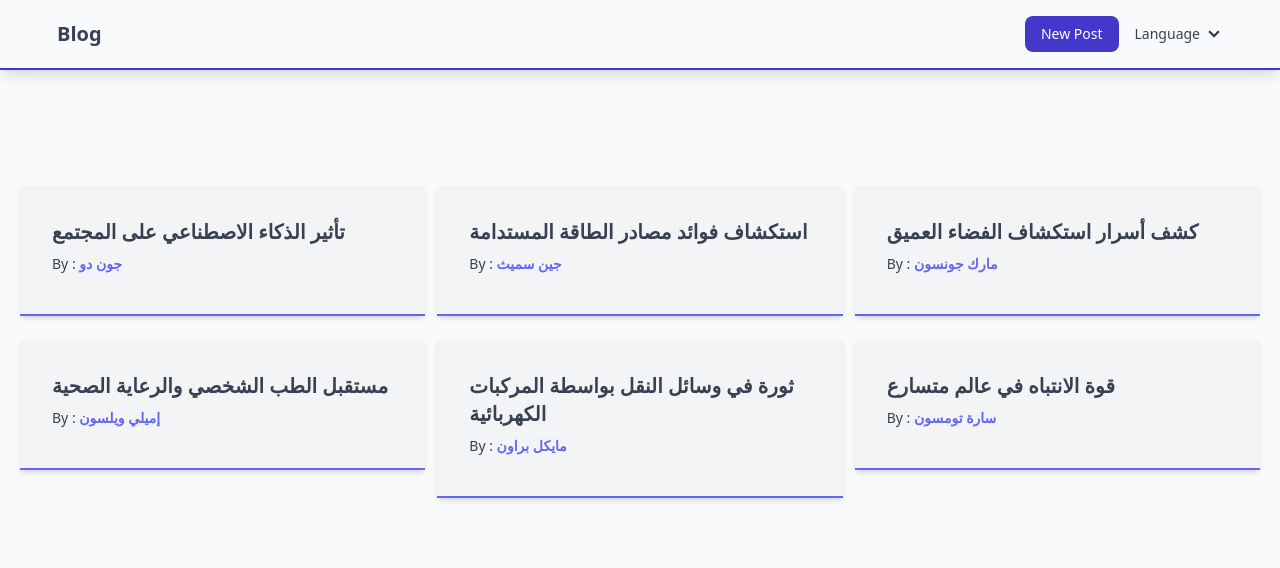
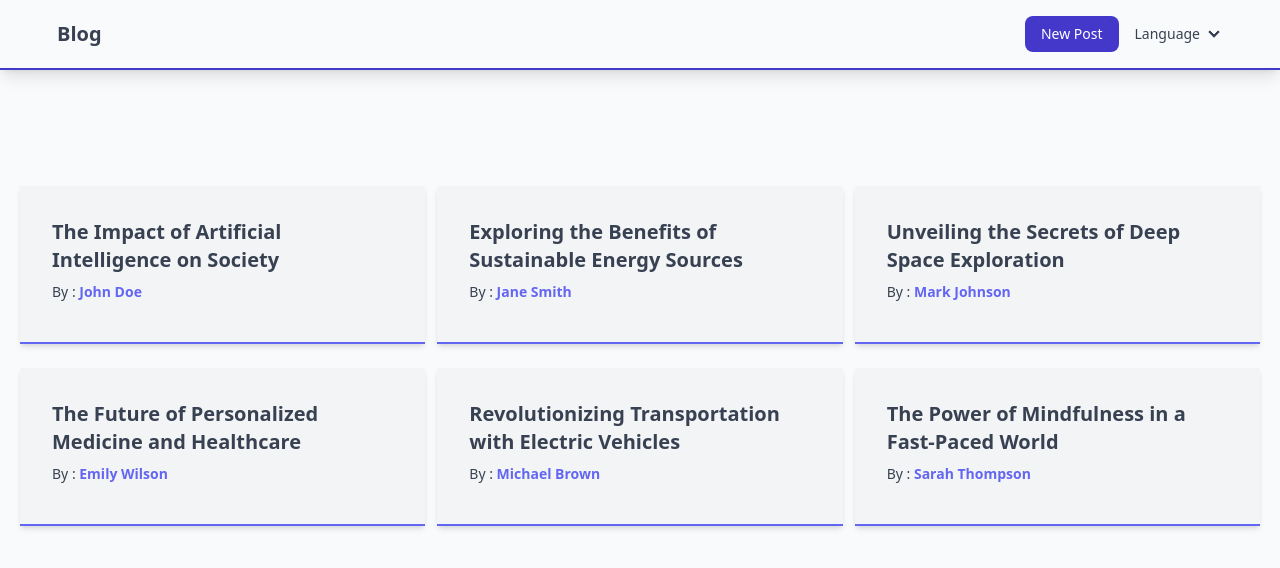
Before and after one commit to ashggan/andryia-blog, a Nuxt app: page / in a window 1280 px wide. Shown: the top 568 px of the page. Built offline with nearby package versions, Linux system fonts and the light colour scheme.

Commit message:
bug fix : translation

```diff
--- /dev/null
+++ b/assets/posts.json
@@ -0,0 +1,80 @@
+{
+    "data": {
+        "en": [
+            {
+                "id": 1,
+                "title": "The Impact of Artificial Intelligence on Society",
+                "author": "John Doe",
+                "body": "Artificial Intelligence (AI) has become increasingly prevalent in society, transforming various industries. From automated customer service to self-driving cars, AI has the potential to revolutionize our daily lives. However, ethical concerns and job displacement are also important considerations. Understanding the impact of AI on society is crucial as we navigate this rapidly evolving technological landscape."
+            },
+            {
+                "id": 2,
+                "title": "Exploring the Benefits of Sustainable Energy Sources",
+                "author": "Jane Smith",
+                "body": "Sustainable energy sources such as solar, wind, and hydropower offer numerous benefits. They reduce greenhouse gas emissions, mitigate climate change, and promote energy independence. Additionally, renewable energy creates job opportunities and fosters economic growth. By embracing sustainable energy, we can create a cleaner and more sustainable future for generations to come."
+            },
+            {
+                "id": 3,
+                "title": "Unveiling the Secrets of Deep Space Exploration",
+                "author": "Mark Johnson",
+                "body": "Deep space exploration has captivated human curiosity for centuries. Through advanced telescopes, satellites, and space probes, scientists have uncovered breathtaking discoveries about our universe. From distant galaxies to exoplanets with potential for life, exploring the cosmos expands our knowledge and inspires new technological advancements. Deep space exploration holds the key to unraveling the mysteries of our existence."
+            },
+            {
+                "id": 4,
+                "title": "The Future of Personalized Medicine and Healthcare",
+                "author": "Emily Wilson",
+                "body": "Personalized medicine is revolutionizing healthcare by tailoring treatments to individual patients. With advancements in genetics, genomics, and data analysis, doctors can provide targeted therapies and preventive care. This approach improves patient outcomes, reduces adverse reactions, and enhances overall healthcare efficiency. The future holds immense potential for personalized medicine to transform the way we prevent, diagnose, and treat diseases."
+            },
+            {
+                "id": 5,
+                "title": "Revolutionizing Transportation with Electric Vehicles",
+                "author": "Michael Brown",
+                "body": "Electric vehicles (EVs) are transforming the transportation sector by reducing greenhouse gas emissions and dependence on fossil fuels. With advancements in battery technology and charging infrastructure, EVs are becoming more accessible and practical. By transitioning to electric transportation, we can combat climate change, improve air quality, and create a more sustainable future for transportation."
+            },
+            {
+                "id": 6,
+                "title": "The Power of Mindfulness in a Fast-Paced World",
+                "author": "Sarah Thompson",
+                "body": "In today's fast-paced world, mindfulness offers a powerful antidote to stress and anxiety. By cultivating moment-to-moment awareness, mindfulness helps us find inner peace and clarity. It enhances well-being, improves concentration, and fosters emotional resilience. Incorporating mindfulness practices into our daily lives can lead to a more balanced and fulfilling existence."
+            }
+        ],
+        "ar": [
+            {
+                "id": 1,
+                "title": "تأثير الذكاء الاصطناعي على المجتمع",
+                "author": "جون دو",
+                "body": "أصبح الذكاء الاصطناعي (AI) متواجدًا بشكل متزايد في المجتمع، محولًا العديد من الصناعات. من خدمة العملاء التي تعمل بشكل آلي إلى السيارات ذاتية القيادة، لديه القدرة على ثورة حياتنا اليومية. ومع ذلك، فإن القلق الأخلاقي وتهجير الوظائف هما أيضًا اعتبارات مهمة. فهم تأثير الذكاء الاصطناعي على المجتمع أمر حاسم لنا ونحن نتحرك في هذا النظام التكنولوجي المتطور بسرعة."
+            },
+            {
+                "id": 2,
+                "title": "استكشاف فوائد مصادر الطاقة المستدامة",
+                "author": "جين سميث",
+                "body": "تقدم مصادر الطاقة المستدامة مثل الطاقة الشمسية والطاقة الرياحية والطاقة الكهرومائية العديد من الفوائد. إنها تقلل من انبعاثات غازات الاحتباس الحراري، وتخفف من تغير المناخ، وتعزز استقلالية الطاقة. بالإضافة إلى ذلك، تخلق الطاقة المتجددة فرص عمل وتعزز النمو الاقتصادي. من خلال اعتماد الطاقة المستدامة، يمكننا خلق مستقبل أنظف وأكثر استدامة للأجيال القادمة."
+            },
+            {
+                "id": 3,
+                "title": "كشف أسرار استكشاف الفضاء العميق",
+                "author": "مارك جونسون",
+                "body": "لقد أثار استكشاف الفضاء العميق فضول الإنسان لقرون. من خلال التلسكوبات المتقدمة والأقمار الصناعية ومركبات الفضاء، اكتشف العلماء اكتشافات مدهشة عن كوننا. من المجرات البعيدة إلى الكواكب المراقبة مع وجود إمكانية للحياة، استكشاف الكون يوسّع معرفتنا ويلهم تطورات تكنولوجية جديدة. يحمل استكشاف الفضاء العميق مفتاح كشف أسرار وجودنا."
+            },
+            {
+                "id": 4,
+                "title": "مستقبل الطب الشخصي والرعاية الصحية",
+                "author": "إميلي ويلسون",
+                "body": ""
+            },
+            {
+                "id": 5,
+                "title": "ثورة في وسائل النقل بواسطة المركبات الكهربائية",
+                "author": "مايكل براون",
+                "body": "تحولت المركبات الكهربائية (EVs) في قطاع النقل عن طريق تقليل انبعاثات غازات الاحتباس الحراري والاعتماد على الوقود الأحفوري. مع التقدمات في تكنولوجيا البطاريات والبنية التحتية للشحن، أصبحت المركبات الكهربائية أكثر إمكانية وعملية. من خلال الانتقال إلى النقل الكهربائي، يمكننا مكافحة التغير المناخي، وتحسين جودة الهواء، وخلق مستقبل أكثر استدامة لقطاع النقل."
+            },
+            {
+                "id": 6,
+                "title": "قوة الانتباه في عالم متسارع",
+                "author": "سارة تومسون",
+                "body": "في عالمنا السريع الخطى اليوم، تقدم الانتباه مضادًا قويًا للضغوط والقلق. من خلال زراعة الوعي لحظة بلحظة، يساعد الانتباه في العثور على السلام الداخلي والوضوح. إنه يعزز الرفاهية، ويحسن التركيز، ويعزز المرونة العاطفية. يمكن للانتباه أن يكون جزءًا من حياتنا اليومية ويؤدي إلى وجود أكثر توازنًا وإشباعًا."
+            }
+        ]
+    }
+}
--- a/components/Navbar.vue
+++ b/components/Navbar.vue
@@ -12,7 +12,7 @@
                 <ul class="menu menu-horizontal  ">
                     <li>
                         <div class="bg-indigo-700 hover:bg-gray-700  text-white">
-                            <NuxtLink to="/posts/new">{{ $t('add_post_btn') }} </NuxtLink>
+                            <NuxtLink :to="localePath('/posts/new')">{{ $t('add_post_btn') }} </NuxtLink>
                         </div>
                     </li>
                     <LangSwitch />
--- a/pages/index.vue
+++ b/pages/index.vue
@@ -1,15 +1,21 @@
 <template>
-    <div class="container p-5">
+    <div :class="['container', 'p-5', locale === 'ar' ? 'text-right' : '']">
         <!-- posts : {{ posts.length }} -->
         <div class="grid md:grid-cols-3 gap-3">
-            <Card v-for="post in store.state.posts" :key="post.id" :post="post" />
+            <Card v-for="post  in posts" :key="post.id" :post="post" />
         </div>
     </div>
 </template>
 
 <script setup lang="ts">
 import { useStore } from 'vuex';
+import type { Post } from '~/types/post';
 
 const store = useStore();
+const posts = ref<Post[]>([])
+const { locale } = useI18n()
+
+posts.value = store.getters.getAll(locale.value)
+
 
 </script>
--- a/pages/posts/[id].vue
+++ b/pages/posts/[id].vue
@@ -1,40 +1,28 @@
 <template>
-    <div class="container my-10 ">
+    <div :class="['container', 'p-5', locale === 'ar' ? 'text-right' : '']">
         <div class="flex justify-center ">
             <div class="md:w-9/12 flex flex-col gap-y-5" v-if="post">
                 <h2 class="text-3xl">{{ post.title }}</h2>
                 <p class="text-md font-bold">{{ post.author }}</p>
                 <p class="text-sm">{{ post.body }}</p>
             </div>
-            <div class="md:w-9/12 flex flex-col gap-y-5" v-else>
-                <!-- <h2 class="text-3xl">{{ error?.message }}</h2> -->
-            </div>
         </div>
     </div>
 </template>
 
 <script setup lang="ts">
-import { ref, onErrorCaptured, onMounted } from 'vue';
+import { ref } from 'vue';
 import { useRoute } from 'vue-router';
 import { useStore } from 'vuex';
 import type { Post } from '~/types/post';
 
 const store = useStore();
+const { locale } = useI18n()
 
 const post = ref<Post | null>(null);
-const error = ref(null)
 const { id } = useRoute().params as unknown as { id: number };
 
-defineProps(['error'])
+post.value = store.getters.getPostById(id, locale.value)
 
-onMounted(async () => {
-    post.value = await store.getters.getPostById(id)
-});
 
-// Function to handle the captured error
-const handleError = (error: any) => {
-    console.error(error);
-};
-
-onErrorCaptured(handleError);
 </script>
--- a/pages/posts/new.vue
+++ b/pages/posts/new.vue
@@ -28,17 +28,20 @@
 import { useStore } from 'vuex';
 import type { Post } from '~/types/post';
 
+const store = useStore();
+const { locale } = useI18n()
+
+const errMsg = ref('')
 const newPost = {
     id: 0,
     title: '',
     author: '',
-    body: ''
+    body: '',
+    lang: locale.value
 }
+const post = ref<Post>(newPost)
+const localePath = useLocalePath()
 
-const store = useStore();
-
-const post = ref<Post>(newPost)
-const errMsg = ref('')
 
 const add_post = () => {
     const { title, author, body } = post.value
@@ -48,7 +51,7 @@ const add_post = () => {
     }
     else {
         store.commit('ADD_POST', post.value)
-        useRouter().push("/")
+        useRouter().push(localePath('/'))
     }
 }
 
--- a/plugins/modules/Post.ts
+++ b/plugins/modules/Post.ts
@@ -1,42 +1,42 @@
 import type { Post, PostStateType } from "~/types/post";
-// import { data } from "~/assets/data.json";
-import { data_ar } from "~/assets/data-ar.json";
-// import { getLocaleCode } from "~/utils/helpers";
-
-// const { locale } = useI18n();
-// const code = getLocaleCode(locale);
+import { data } from "~/assets/posts.json";
 
 const postModule = {
   namespaced: true,
 
   state() {
     return {
-      posts: data_ar,
+      posts: data,
     };
   },
   mutations: {
     ADD_POST(state: PostStateType, post: Post) {
-      post.id = state.posts.length + 1;
-      state.posts = [post, ...state.posts];
+      if (post.lang == "en") {
+        post.id = state.posts.en.length + 1;
+        state.posts.en = [post, ...state.posts.en];
+      } else {
+        post.id = state.posts.ar.length + 1;
+        state.posts.ar = [post, ...state.posts.ar];
+      }
     },
   },
   getters: {
-    getPostById: (state: PostStateType) => (id: string) => {
+    getPostById: (state: PostStateType) => (id: string, lang: string) => {
       const post_id = castToNumber(id);
+      const posts = lang === "en" ? state.posts.en : state.posts.ar;
       if (!post_id) {
         throw new Error("Post not found");
       }
-      const post = state.posts.find((p) => p.id === post_id);
+      const post = posts.find((p) => p.id === post_id);
       if (!post) {
         console.log("Post not found");
         throw createError("Post not found");
       }
       return post;
     },
-    getAll: (state: PostStateType) => state.posts,
-  },
-  actions: {
-    fetchContent: (state: Post) => {},
+    getAll: (state: PostStateType) => (lang: string) => {
+      return lang === "en" ? state.posts.en : state.posts.ar;
+    },
   },
 };
 
```
Also changed, not shown: types/post.ts (+6 -1 lines).
